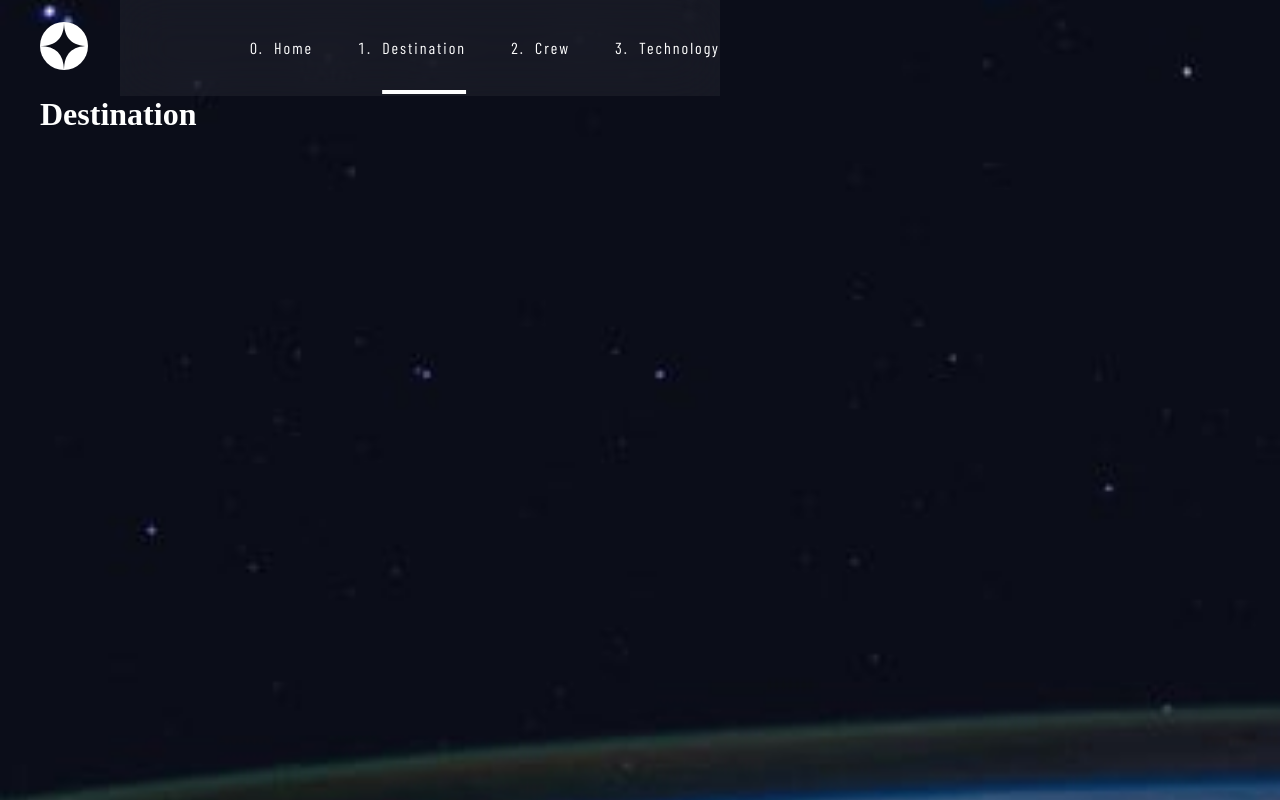
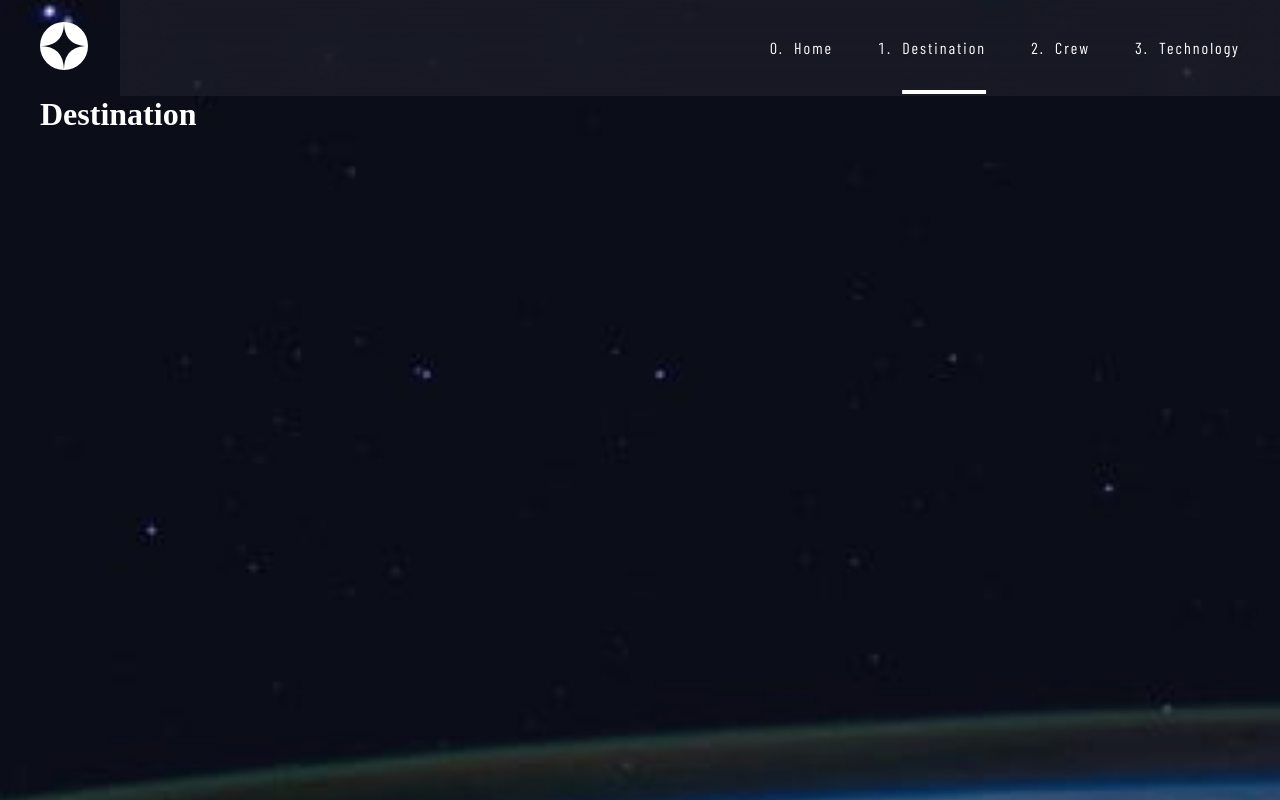
Before and after one commit to Aditi-Sawardekar/space-tourism-website, a React (Vite) app: page /space-tourism-website/destination in a window 1280 px wide. Built offline with nearby package versions, Linux system fonts and the light colour scheme; a web font is replaced by a local one.

Commit message:
Fix navbar styles by setting justify-content to space-between, stretch item with flex:1 and adding padding to match the design

```diff
--- a/src/components/NavLayout/NavLayout.module.css
+++ b/src/components/NavLayout/NavLayout.module.css
@@ -9,6 +9,6 @@
 
 @media (min-width: 600px) {
   .layout {
-    padding: 0 2.5rem; /* 40px */
+    padding: 0 0 0 2.5rem; /* 40px */
   }
 }
--- a/src/components/Navbar/Navbar.module.css
+++ b/src/components/Navbar/Navbar.module.css
@@ -87,6 +87,7 @@
   .navbar {
     display: flex;
     flex-direction: row;
+    justify-content: space-between;
   }
 
   .menuSection {
@@ -99,10 +100,11 @@
     justify-content: flex-end;
     align-items: center;
     gap: 4rem;
+    flex: 1;
 
     width: 600px;
     height: 6rem;
-    padding: 0;
+    padding: 0 2.5rem;
 
     background-color: hsl(0, 0%, 100%, 0.05);
   }
```
